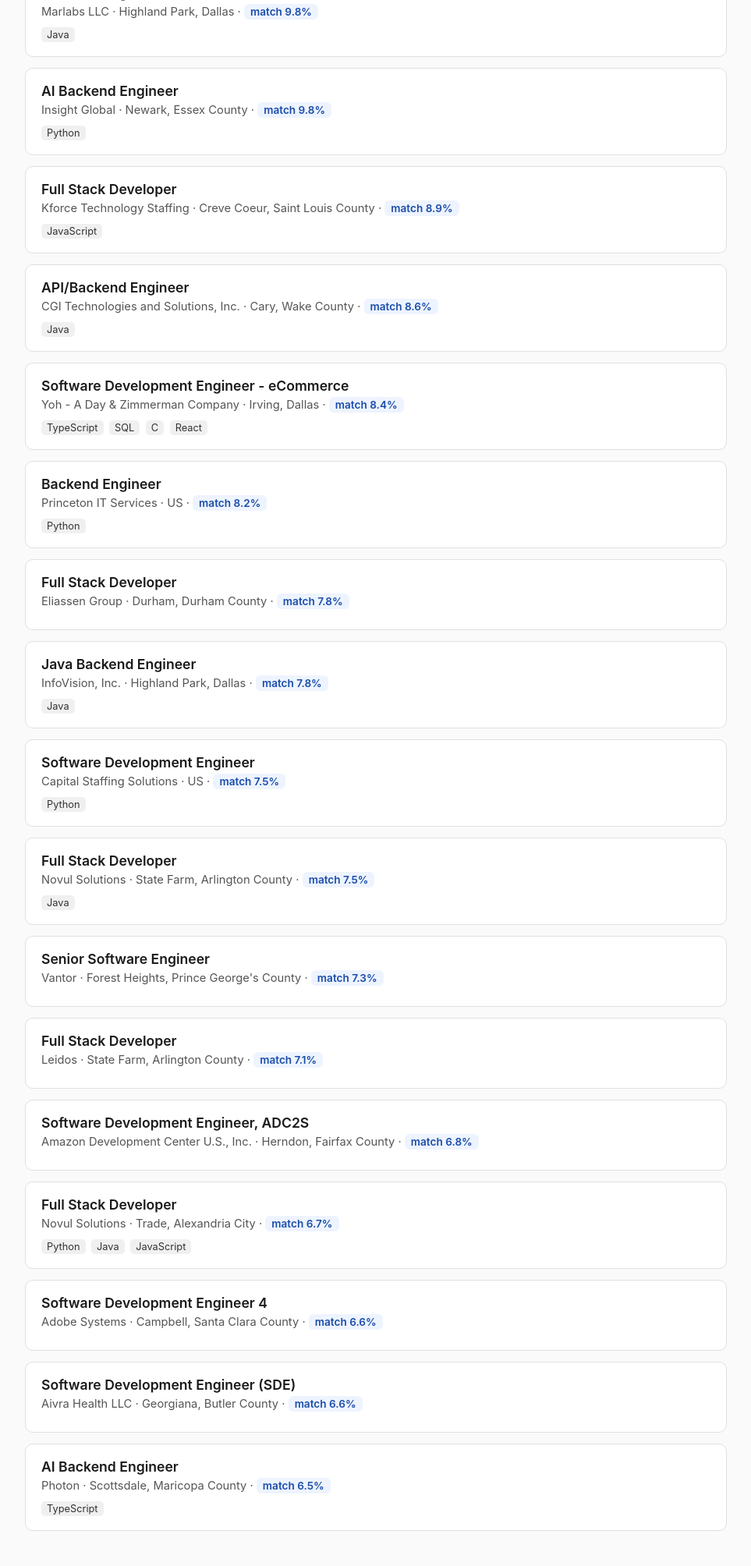
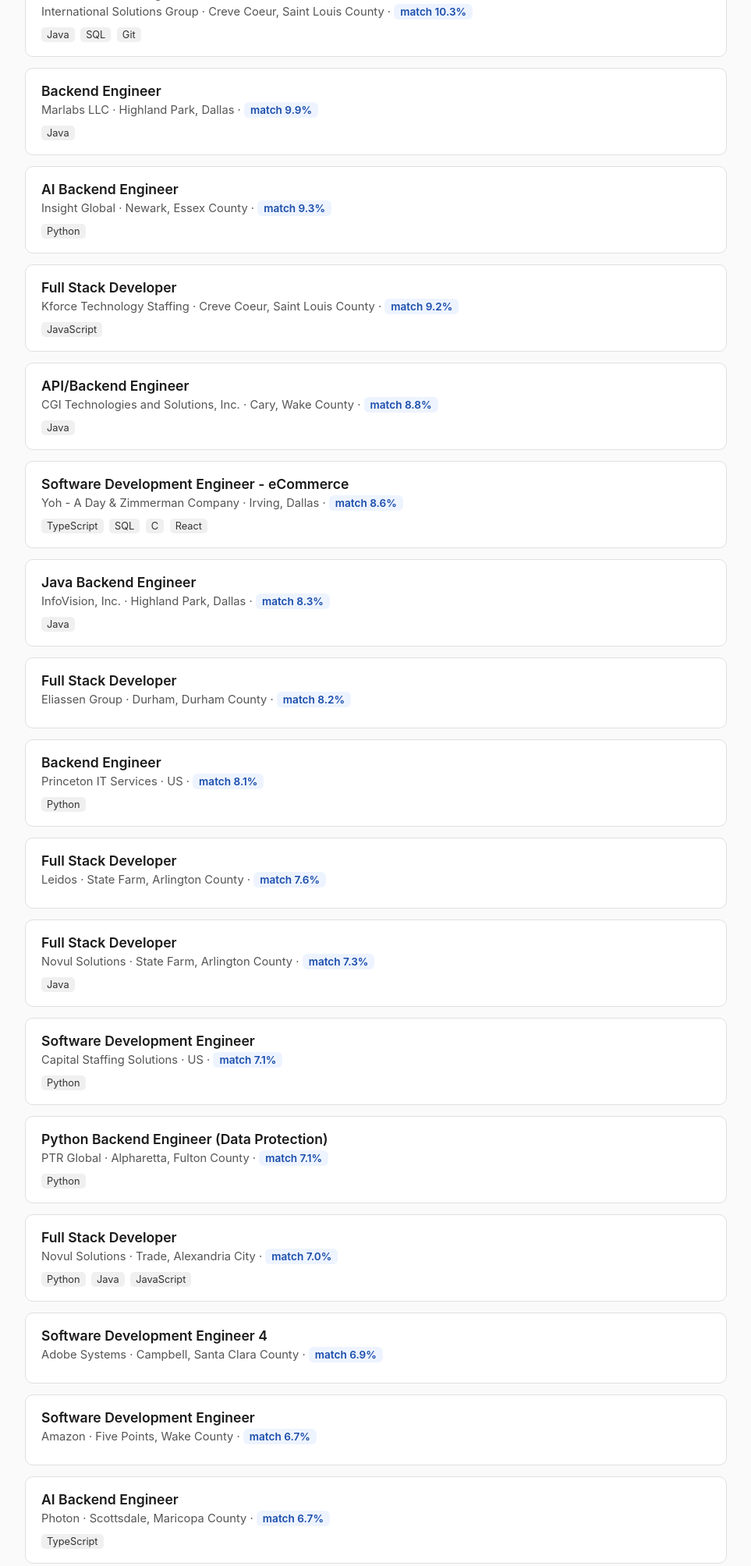
Before and after one commit to philipIsmail/job-matcher, a plain HTML site: page docs/index.html in a window 1280 px wide. Shown: the part 535-2543 px from the top of the page at 78% size, without its empty margins (158-1121 px from the left). Drawn offline with Linux system fonts and the light colour scheme.

Commit message:
Update daily job matches

```diff
--- a/docs/index.html
+++ b/docs/index.html
@@ -25,14 +25,14 @@
 </head>
 <body>
   <h1>Daily Job Matches</h1>
-  <div class="updated">Last updated: 2026-11-26 20:53 UTC · 20 jobs ranked</div>
+  <div class="updated">Last updated: 2026-11-27 20:38 UTC · 20 jobs ranked</div>
 
 
 
     <div class="job">
-      <div class="job-title"><a href="https://www.adzuna.com/land/ad/5970449937?se=IKYFbNvp8RGSgvTnNGszzQ&utm_medium=api&utm_source=84fd4a8d&v=95C72A89E2C11DF9C3A88D6E769C33A5A5CCA6DC" target="_blank">Backend Engineer</a></div>
+      <div class="job-title"><a href="https://www.adzuna.com/land/ad/5970449937?se=cFyciaLq8RG9S4jfcVf4Cw&utm_medium=api&utm_source=84fd4a8d&v=95C72A89E2C11DF9C3A88D6E769C33A5A5CCA6DC" target="_blank">Backend Engineer</a></div>
       <div class="job-meta">LanceSoft Inc. &middot; US
-        &middot; <span class="score">match 14.6%</span>
+        &middot; <span class="score">match 13.9%</span>
       </div>
 
       <div class="skills">
@@ -46,9 +46,9 @@
     </div>
 
     <div class="job">
-      <div class="job-title"><a href="https://www.adzuna.com/land/ad/5814187240?se=IKYFbNvp8RGSgvTnNGszzQ&utm_medium=api&utm_source=84fd4a8d&v=B8CA06CE8DC19DD6E4B54C3450FA5D1CDCCC4E3E" target="_blank">AWS Backend Engineer</a></div>
+      <div class="job-title"><a href="https://www.adzuna.com/land/ad/5814187240?se=cFyciaLq8RG9S4jfcVf4Cw&utm_medium=api&utm_source=84fd4a8d&v=B8CA06CE8DC19DD6E4B54C3450FA5D1CDCCC4E3E" target="_blank">AWS Backend Engineer</a></div>
       <div class="job-meta">Princeton IT Services &middot; Frazer, Chester County
-        &middot; <span class="score">match 13.1%</span>
+        &middot; <span class="score">match 12.6%</span>
       </div>
 
       <div class="skills">
@@ -60,9 +60,9 @@
     </div>
 
     <div class="job">
-      <div class="job-title"><a href="https://www.adzuna.com/land/ad/5978238701?se=FK__atvp8RGSgvTnNGszzQ&utm_medium=api&utm_source=84fd4a8d&v=B42EFB57D5DF2E29A963AA8E689E7BF445CC944C" target="_blank">Full Stack Developer</a></div>
+      <div class="job-title"><a href="https://www.adzuna.com/land/ad/5978238701?se=-HykiKLq8RG9S4jfcVf4Cw&utm_medium=api&utm_source=84fd4a8d&v=B42EFB57D5DF2E29A963AA8E689E7BF445CC944C" target="_blank">Full Stack Developer</a></div>
       <div class="job-meta">kr3 information systems inc &middot; US
-        &middot; <span class="score">match 11.3%</span>
+        &middot; <span class="score">match 11.2%</span>
       </div>
 
       <div class="skills">
@@ -86,9 +86,27 @@
     </div>
 
     <div class="job">
-      <div class="job-title"><a href="https://www.adzuna.com/land/ad/5969438251?se=IKYFbNvp8RGSgvTnNGszzQ&utm_medium=api&utm_source=84fd4a8d&v=BD5D7C04F06E54F1C4D17C053BC498D6FBFC98F5" target="_blank">Backend Engineer</a></div>
+      <div class="job-title"><a href="https://www.adzuna.com/land/ad/5948367601?se=cFyciaLq8RG9S4jfcVf4Cw&utm_medium=api&utm_source=84fd4a8d&v=FF7E4FEA03673707C78B62B10979E55CEE7D5C1D" target="_blank">Java Backend Engineer - Need Locals</a></div>
+      <div class="job-meta">International Solutions Group &middot; Creve Coeur, Saint Louis County
+        &middot; <span class="score">match 10.3%</span>
+      </div>
+
+      <div class="skills">
+
+        <span class="skill-tag">Java</span>
+
+        <span class="skill-tag">SQL</span>
+
+        <span class="skill-tag">Git</span>
+
+      </div>
+
+    </div>
+
+    <div class="job">
+      <div class="job-title"><a href="https://www.adzuna.com/land/ad/5969438251?se=cFyciaLq8RG9S4jfcVf4Cw&utm_medium=api&utm_source=84fd4a8d&v=BD5D7C04F06E54F1C4D17C053BC498D6FBFC98F5" target="_blank">Backend Engineer</a></div>
       <div class="job-meta">Marlabs LLC &middot; Highland Park, Dallas
-        &middot; <span class="score">match 9.8%</span>
+        &middot; <span class="score">match 9.9%</span>
       </div>
 
       <div class="skills">
@@ -100,9 +118,9 @@
     </div>
 
     <div class="job">
-      <div class="job-title"><a href="https://www.adzuna.com/land/ad/5930488051?se=IKYFbNvp8RGSgvTnNGszzQ&utm_medium=api&utm_source=84fd4a8d&v=8AD53A34E82E4306562B60747154B25AA53212C7" target="_blank">AI Backend Engineer</a></div>
+      <div class="job-title"><a href="https://www.adzuna.com/land/ad/5930488051?se=cFyciaLq8RG9S4jfcVf4Cw&utm_medium=api&utm_source=84fd4a8d&v=8AD53A34E82E4306562B60747154B25AA53212C7" target="_blank">AI Backend Engineer</a></div>
       <div class="job-meta">Insight Global &middot; Newark, Essex County
-        &middot; <span class="score">match 9.8%</span>
+        &middot; <span class="score">match 9.3%</span>
       </div>
 
       <div class="skills">
@@ -114,9 +132,9 @@
     </div>
 
     <div class="job">
-      <div class="job-title"><a href="https://www.adzuna.com/land/ad/5927964565?se=FK__atvp8RGSgvTnNGszzQ&utm_medium=api&utm_source=84fd4a8d&v=F49205D0C9CB03D62B92F43F60A8BB754B7A24C0" target="_blank">Full Stack Developer</a></div>
+      <div class="job-title"><a href="https://www.adzuna.com/land/ad/5927964565?se=-HykiKLq8RG9S4jfcVf4Cw&utm_medium=api&utm_source=84fd4a8d&v=F49205D0C9CB03D62B92F43F60A8BB754B7A24C0" target="_blank">Full Stack Developer</a></div>
       <div class="job-meta">Kforce Technology Staffing &middot; Creve Coeur, Saint Louis County
-        &middot; <span class="score">match 8.9%</span>
+        &middot; <span class="score">match 9.2%</span>
       </div>
 
       <div class="skills">
@@ -128,9 +146,9 @@
     </div>
 
     <div class="job">
-      <div class="job-title"><a href="https://www.adzuna.com/land/ad/5954381903?se=IKYFbNvp8RGSgvTnNGszzQ&utm_medium=api&utm_source=84fd4a8d&v=D922CD9304F72BCB38E530DFC28B2348B5B2712F" target="_blank">API/Backend Engineer</a></div>
+      <div class="job-title"><a href="https://www.adzuna.com/land/ad/5954381903?se=cFyciaLq8RG9S4jfcVf4Cw&utm_medium=api&utm_source=84fd4a8d&v=D922CD9304F72BCB38E530DFC28B2348B5B2712F" target="_blank">API/Backend Engineer</a></div>
       <div class="job-meta">CGI Technologies and Solutions, Inc. &middot; Cary, Wake County
-        &middot; <span class="score">match 8.6%</span>
+        &middot; <span class="score">match 8.8%</span>
       </div>
 
       <div class="skills">
@@ -142,9 +160,9 @@
     </div>
 
     <div class="job">
-      <div class="job-title"><a href="https://www.adzuna.com/land/ad/5970580354?se=mArladvp8RGwI8ptfEh7eg&utm_medium=api&utm_source=84fd4a8d&v=67B162D1AE67813B949FE30FE57E5FCE0EEC627F" target="_blank">Software Development Engineer - eCommerce</a></div>
+      <div class="job-title"><a href="https://www.adzuna.com/land/ad/5970580354?se=vpKch6Lq8RGjX_EoRlpwQg&utm_medium=api&utm_source=84fd4a8d&v=67B162D1AE67813B949FE30FE57E5FCE0EEC627F" target="_blank">Software Development Engineer - eCommerce</a></div>
       <div class="job-meta">Yoh - A Day & Zimmerman Company &middot; Irving, Dallas
-        &middot; <span class="score">match 8.4%</span>
+        &middot; <span class="score">match 8.6%</span>
       </div>
 
       <div class="skills">
@@ -162,9 +180,31 @@
     </div>
 
     <div class="job">
-      <div class="job-title"><a href="https://www.adzuna.com/land/ad/5814218771?se=IKYFbNvp8RGSgvTnNGszzQ&utm_medium=api&utm_source=84fd4a8d&v=E91B3A74F87449BB608350F88FF03F643F84C416" target="_blank">Backend Engineer</a></div>
+      <div class="job-title"><a href="https://www.adzuna.com/land/ad/5945987453?se=cFyciaLq8RG9S4jfcVf4Cw&utm_medium=api&utm_source=84fd4a8d&v=5A72CC6330F3311389CEF3CF2BBBBC9896E4CA53" target="_blank">Java Backend Engineer</a></div>
+      <div class="job-meta">InfoVision, Inc. &middot; Highland Park, Dallas
+        &middot; <span class="score">match 8.3%</span>
+      </div>
+
+      <div class="skills">
+
+        <span class="skill-tag">Java</span>
+
+      </div>
+
+    </div>
+
+    <div class="job">
+      <div class="job-title"><a href="https://www.adzuna.com/land/ad/5955581201?se=-HykiKLq8RG9S4jfcVf4Cw&utm_medium=api&utm_source=84fd4a8d&v=138E78C4181D0D4D526F63E0E03F52BDA0580831" target="_blank">Full Stack Developer</a></div>
+      <div class="job-meta">Eliassen Group &middot; Durham, Durham County
+        &middot; <span class="score">match 8.2%</span>
+      </div>
+
+    </div>
+
+    <div class="job">
+      <div class="job-title"><a href="https://www.adzuna.com/land/ad/5814218771?se=cFyciaLq8RG9S4jfcVf4Cw&utm_medium=api&utm_source=84fd4a8d&v=E91B3A74F87449BB608350F88FF03F643F84C416" target="_blank">Backend Engineer</a></div>
       <div class="job-meta">Princeton IT Services &middot; US
-        &middot; <span class="score">match 8.2%</span>
+        &middot; <span class="score">match 8.1%</span>
       </div>
 
       <div class="skills">
@@ -176,17 +216,17 @@
     </div>
 
     <div class="job">
-      <div class="job-title"><a href="https://www.adzuna.com/land/ad/5955581201?se=FK__atvp8RGSgvTnNGszzQ&utm_medium=api&utm_source=84fd4a8d&v=138E78C4181D0D4D526F63E0E03F52BDA0580831" target="_blank">Full Stack Developer</a></div>
-      <div class="job-meta">Eliassen Group &middot; Durham, Durham County
-        &middot; <span class="score">match 7.8%</span>
+      <div class="job-title"><a href="https://www.adzuna.com/land/ad/5978389261?se=-HykiKLq8RG9S4jfcVf4Cw&utm_medium=api&utm_source=84fd4a8d&v=61BA07EF6011BB356981A06EE7182A3A8F0D72CF" target="_blank">Full Stack Developer</a></div>
+      <div class="job-meta">Leidos &middot; State Farm, Arlington County
+        &middot; <span class="score">match 7.6%</span>
       </div>
 
     </div>
 
     <div class="job">
-      <div class="job-title"><a href="https://www.adzuna.com/land/ad/5945987453?se=IKYFbNvp8RGSgvTnNGszzQ&utm_medium=api&utm_source=84fd4a8d&v=5A72CC6330F3311389CEF3CF2BBBBC9896E4CA53" target="_blank">Java Backend Engineer</a></div>
-      <div class="job-meta">InfoVision, Inc. &middot; Highland Park, Dallas
-        &middot; <span class="score">match 7.8%</span>
+      <div class="job-title"><a href="https://www.adzuna.com/land/ad/5958613574?se=-HykiKLq8RG9S4jfcVf4Cw&utm_medium=api&utm_source=84fd4a8d&v=7FB4835A653E1B6641CFC4C31C0B721341C84C95" target="_blank">Full Stack Developer</a></div>
+      <div class="job-meta">Novul Solutions &middot; State Farm, Arlington County
+        &middot; <span class="score">match 7.3%</span>
       </div>
 
       <div class="skills">
@@ -198,9 +238,9 @@
     </div>
 
     <div class="job">
-      <div class="job-title"><a href="https://www.adzuna.com/land/ad/5950838137?se=mArladvp8RGwI8ptfEh7eg&utm_medium=api&utm_source=84fd4a8d&v=94763DCA3A4A9A1749A4660D75369E6C09AD0E71" target="_blank">Software Development Engineer</a></div>
+      <div class="job-title"><a href="https://www.adzuna.com/land/ad/5950838137?se=vpKch6Lq8RGjX_EoRlpwQg&utm_medium=api&utm_source=84fd4a8d&v=94763DCA3A4A9A1749A4660D75369E6C09AD0E71" target="_blank">Software Development Engineer</a></div>
       <div class="job-meta">Capital Staffing Solutions &middot; US
-        &middot; <span class="score">match 7.5%</span>
+        &middot; <span class="score">match 7.1%</span>
       </div>
 
       <div class="skills">
@@ -212,47 +252,23 @@
     </div>
 
     <div class="job">
-      <div class="job-title"><a href="https://www.adzuna.com/land/ad/5958613574?se=FK__atvp8RGSgvTnNGszzQ&utm_medium=api&utm_source=84fd4a8d&v=7FB4835A653E1B6641CFC4C31C0B721341C84C95" target="_blank">Full Stack Developer</a></div>
-      <div class="job-meta">Novul Solutions &middot; State Farm, Arlington County
-        &middot; <span class="score">match 7.5%</span>
+      <div class="job-title"><a href="https://www.adzuna.com/land/ad/5972313378?se=cFyciaLq8RG9S4jfcVf4Cw&utm_medium=api&utm_source=84fd4a8d&v=05C7CA8EEC03DA74AB2531100FE213C792123E96" target="_blank">Python Backend Engineer (Data Protection)</a></div>
+      <div class="job-meta">PTR Global &middot; Alpharetta, Fulton County
+        &middot; <span class="score">match 7.1%</span>
       </div>
 
       <div class="skills">
 
-        <span class="skill-tag">Java</span>
+        <span class="skill-tag">Python</span>
 
       </div>
 
     </div>
 
     <div class="job">
-      <div class="job-title"><a href="https://www.adzuna.com/land/ad/5976771450?se=HHOkaNvp8RGxcaN5QviIgA&utm_medium=api&utm_source=84fd4a8d&v=6FC840EBBDC50340B8E7E07D14F3E7D1D78BEBE3" target="_blank">Senior Software Engineer</a></div>
-      <div class="job-meta">Vantor &middot; Forest Heights, Prince George's County
-        &middot; <span class="score">match 7.3%</span>
-      </div>
-
-    </div>
-
-    <div class="job">
-      <div class="job-title"><a href="https://www.adzuna.com/land/ad/5978873949?se=FK__atvp8RGSgvTnNGszzQ&utm_medium=api&utm_source=84fd4a8d&v=4BAAE46F4AB3C7F0429DA9EF1BDFA5767579B879" target="_blank">Full Stack Developer</a></div>
-      <div class="job-meta">Leidos &middot; State Farm, Arlington County
-        &middot; <span class="score">match 7.1%</span>
-      </div>
-
-    </div>
-
-    <div class="job">
-      <div class="job-title"><a href="https://www.adzuna.com/land/ad/5979414160?se=mArladvp8RGwI8ptfEh7eg&utm_medium=api&utm_source=84fd4a8d&v=7191CB4C7BF854882A95B5470846DEBCF305ABB7" target="_blank">Software Development Engineer, ADC2S</a></div>
-      <div class="job-meta">Amazon Development Center U.S., Inc. &middot; Herndon, Fairfax County
-        &middot; <span class="score">match 6.8%</span>
-      </div>
-
-    </div>
-
-    <div class="job">
-      <div class="job-title"><a href="https://www.adzuna.com/land/ad/5903176807?se=FK__atvp8RGSgvTnNGszzQ&utm_medium=api&utm_source=84fd4a8d&v=16743A057560DED467E0CDD79F30E9503D2F3E39" target="_blank">Full Stack Developer</a></div>
+      <div class="job-title"><a href="https://www.adzuna.com/land/ad/5903176807?se=-HykiKLq8RG9S4jfcVf4Cw&utm_medium=api&utm_source=84fd4a8d&v=16743A057560DED467E0CDD79F30E9503D2F3E39" target="_blank">Full Stack Developer</a></div>
       <div class="job-meta">Novul Solutions &middot; Trade, Alexandria City
-        &middot; <span class="score">match 6.7%</span>
+        &middot; <span class="score">match 7.0%</span>
       </div>
 
       <div class="skills">
@@ -268,25 +284,25 @@
     </div>
 
     <div class="job">
-      <div class="job-title"><a href="https://www.adzuna.com/land/ad/5973284376?se=mArladvp8RGwI8ptfEh7eg&utm_medium=api&utm_source=84fd4a8d&v=81848F78D70F3C3F43D63DD970792CA5CD9DF38D" target="_blank">Software Development Engineer 4</a></div>
+      <div class="job-title"><a href="https://www.adzuna.com/land/ad/5973284376?se=vpKch6Lq8RGjX_EoRlpwQg&utm_medium=api&utm_source=84fd4a8d&v=81848F78D70F3C3F43D63DD970792CA5CD9DF38D" target="_blank">Software Development Engineer 4</a></div>
       <div class="job-meta">Adobe Systems &middot; Campbell, Santa Clara County
-        &middot; <span class="score">match 6.6%</span>
+        &middot; <span class="score">match 6.9%</span>
       </div>
 
     </div>
 
     <div class="job">
-      <div class="job-title"><a href="https://www.adzuna.com/land/ad/5952255999?se=mArladvp8RGwI8ptfEh7eg&utm_medium=api&utm_source=84fd4a8d&v=5B7F949932AD15043863B9ACA63BDC5469742948" target="_blank">Software Development Engineer (SDE)</a></div>
-      <div class="job-meta">Aivra Health LLC &middot; Georgiana, Butler County
-        &middot; <span class="score">match 6.6%</span>
+      <div class="job-title"><a href="https://www.adzuna.com/land/ad/5939148135?se=vpKch6Lq8RGjX_EoRlpwQg&utm_medium=api&utm_source=84fd4a8d&v=C81930FEEA294E76DBAD408A3BC7326B445B0876" target="_blank">Software Development Engineer</a></div>
+      <div class="job-meta">Amazon &middot; Five Points, Wake County
+        &middot; <span class="score">match 6.7%</span>
       </div>
 
     </div>
 
     <div class="job">
-      <div class="job-title"><a href="https://www.adzuna.com/land/ad/5972005765?se=IKYFbNvp8RGSgvTnNGszzQ&utm_medium=api&utm_source=84fd4a8d&v=2640144B96C263C1852EE2E7D9768DA94907B189" target="_blank">AI Backend Engineer</a></div>
+      <div class="job-title"><a href="https://www.adzuna.com/land/ad/5972005765?se=cFyciaLq8RG9S4jfcVf4Cw&utm_medium=api&utm_source=84fd4a8d&v=2640144B96C263C1852EE2E7D9768DA94907B189" target="_blank">AI Backend Engineer</a></div>
       <div class="job-meta">Photon &middot; Scottsdale, Maricopa County
-        &middot; <span class="score">match 6.5%</span>
+        &middot; <span class="score">match 6.7%</span>
       </div>
 
       <div class="skills">
```
